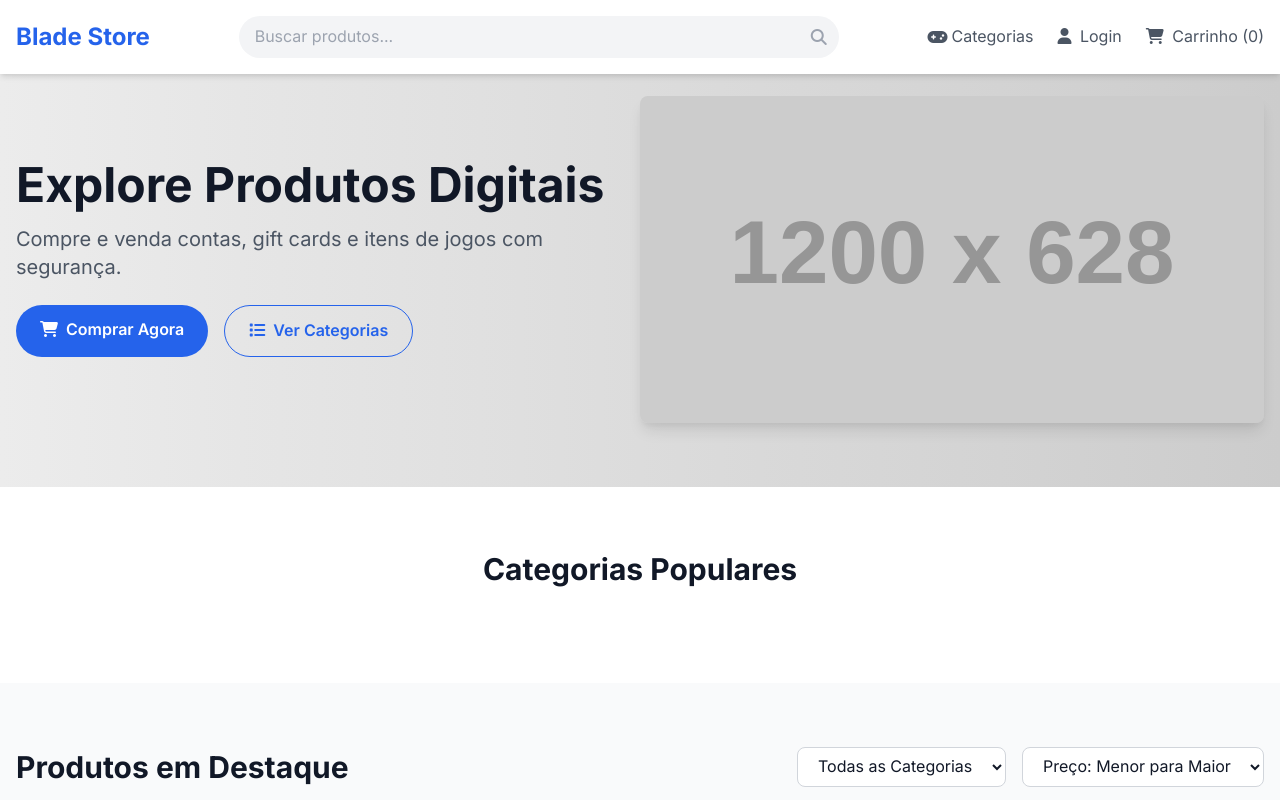
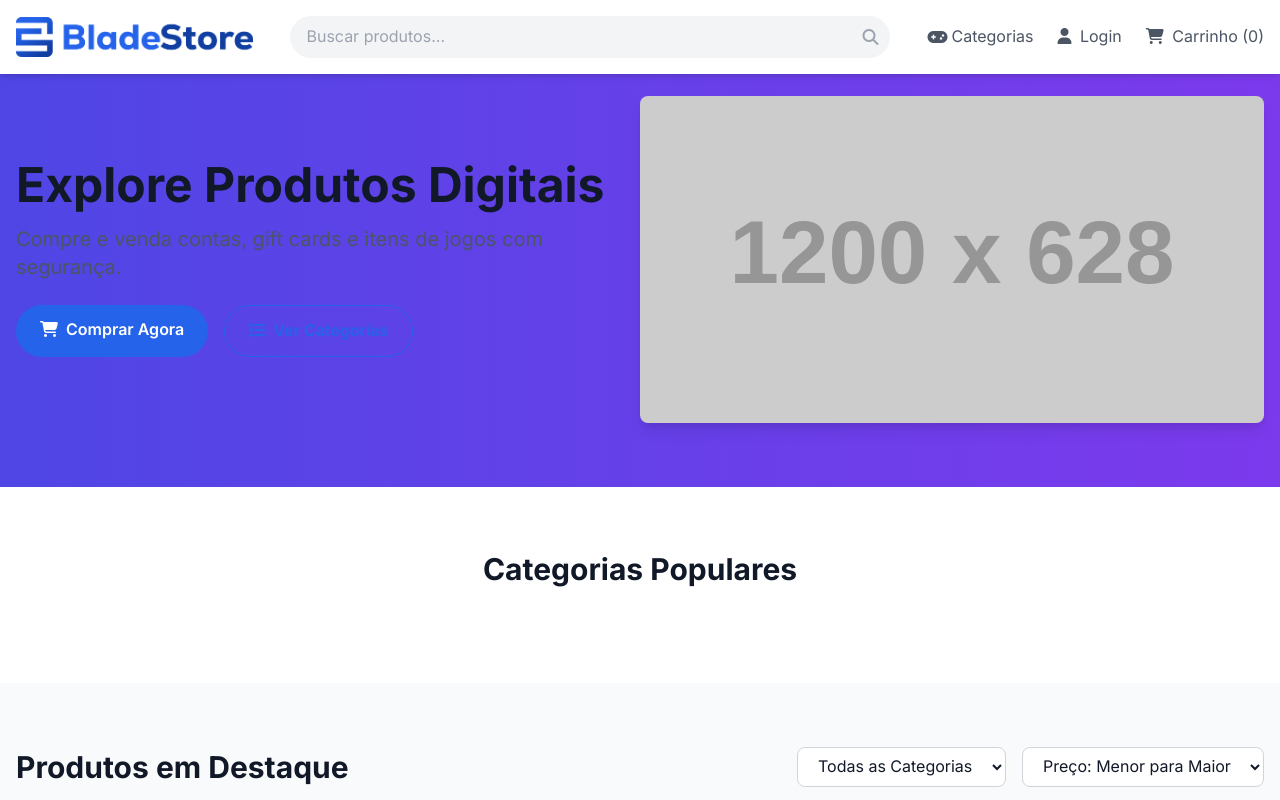
Before and after one commit to LucasDesignerF/whmcs-js, a plain HTML site: page index.html in a window 1280 px wide. Shown: the top 800 px of the page. Drawn offline with nearby package versions, Linux system fonts and the light colour scheme; no server answers.

Commit message:
📤 New Upload!!

```diff
--- a/index.html
+++ b/index.html
@@ -79,6 +79,7 @@
 
   <!-- Performance -->
   <link rel="preload" href="/src/img/fav-icon.png" as="image">
+  <link rel="preload" href="/src/img/logo.png" as="image">
   <link rel="dns-prefetch" href="https://cdnjs.cloudflare.com">
   <link rel="preconnect" href="https://placehold.co">
 
@@ -116,7 +117,7 @@
       }
     }
     .bg-gradient-to-r {
-      background: linear-gradient(to right, #ececec, #cccccc);
+      background: linear-gradient(to right, #4f46e5, #7c3aed);
     }
     .cart-modal {
       max-height: 80vh;
@@ -135,6 +136,11 @@
       max-width: 600px;
       margin: 0 1rem;
     }
+    /* Estilo para a logo */
+    .logo-img {
+      height: 40px;
+      width: auto;
+    }
   </style>
 </head>
 <body class="font-inter bg-gray-50 text-gray-900">
@@ -143,7 +149,7 @@
     <nav class="container mx-auto px-4 py-4 flex items-center justify-between">
       <!-- Logo -->
       <div class="flex items-center">
-        <div class="text-2xl font-extrabold text-blue-600">Blade Store</div>
+        <a href="/"><img src="/src/img/logo.png" alt="Blade Store Logo" class="logo-img"></a>
       </div>
       <!-- Barra de Pesquisa -->
       <div class="search-bar-container relative hidden md:block">
```
Also changed, not shown: src/img/fav-icon.png, src/img/logo.png (added).
